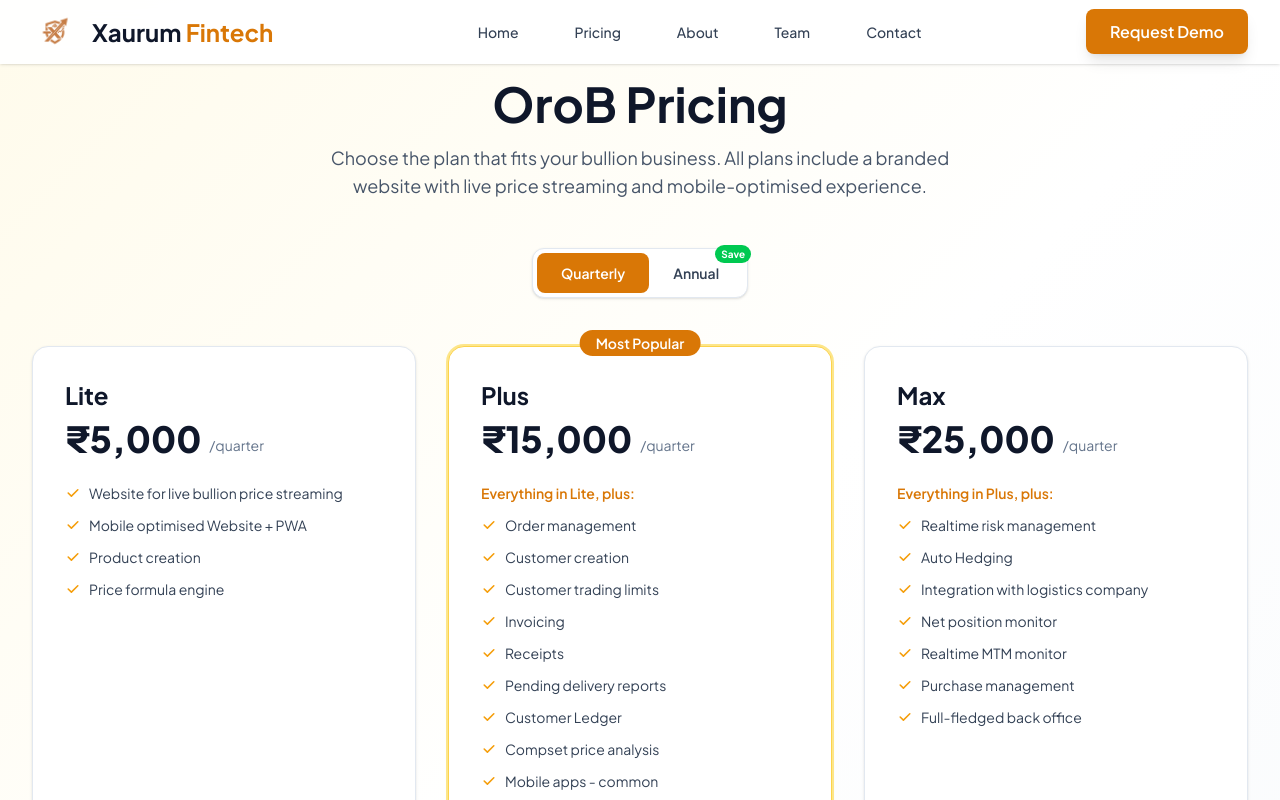
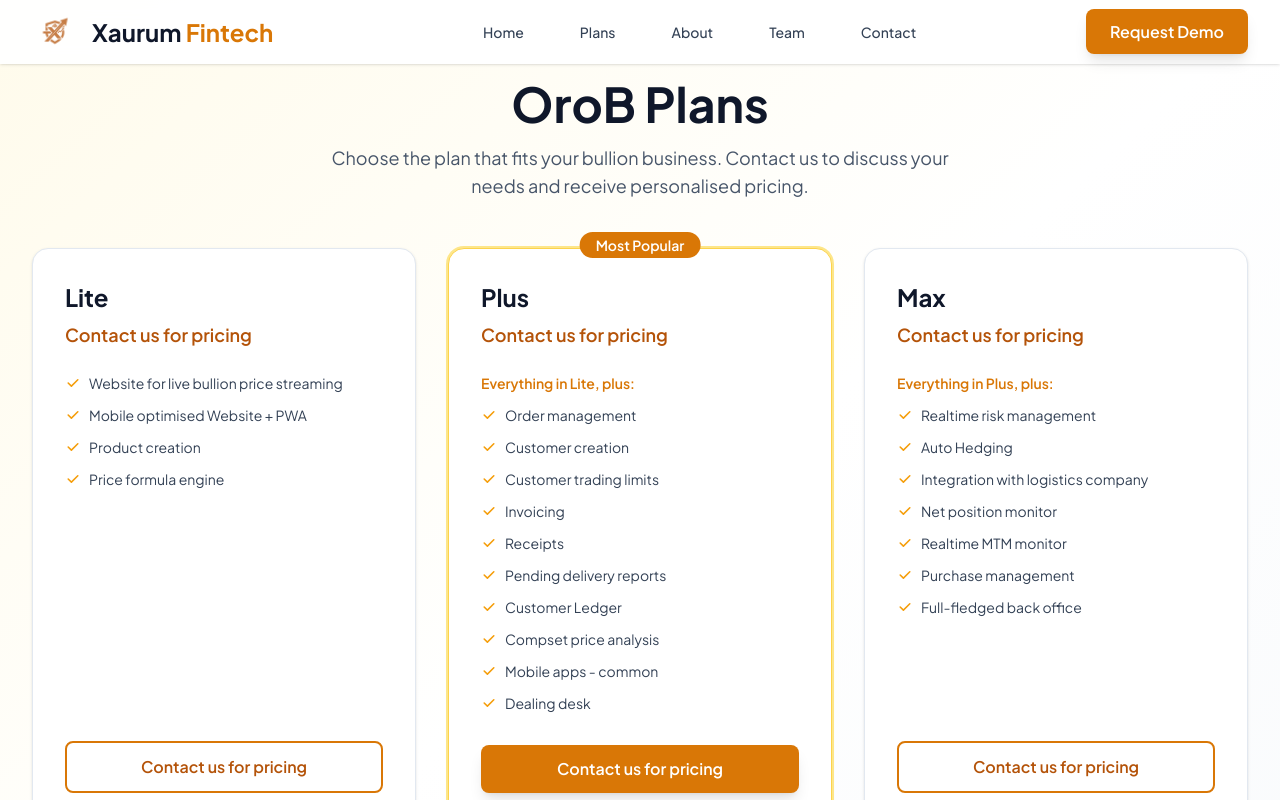
Before and after one commit to XAUrum-Fintech/XAUrum, a Vue app: page /pricing in a window 1280 px wide. Shown: the top 800 px of the page. Built offline with nearby package versions, Linux system fonts and the light colour scheme.

Commit message:
feat: replace published prices with contact pricing

```diff
--- a/src/components/Footer.vue
+++ b/src/components/Footer.vue
@@ -43,7 +43,7 @@
           <h3 class="text-lg font-semibold mb-6">Quick Links</h3>
           <ul class="space-y-3">
             <li><RouterLink to="/" class="text-secondary-300 hover:text-primary-400 transition-colors">Home</RouterLink></li>
-            <li><RouterLink to="/pricing" class="text-secondary-300 hover:text-primary-400 transition-colors">Pricing</RouterLink></li>
+            <li><RouterLink to="/pricing" class="text-secondary-300 hover:text-primary-400 transition-colors">Plans</RouterLink></li>
             <li><RouterLink to="/about" class="text-secondary-300 hover:text-primary-400 transition-colors">About</RouterLink></li>
             <li><RouterLink to="/team" class="text-secondary-300 hover:text-primary-400 transition-colors">Team</RouterLink></li>
             <li><a href="/#contact" class="text-secondary-300 hover:text-primary-400 transition-colors">Contact</a></li>
--- a/src/components/HeroSection.vue
+++ b/src/components/HeroSection.vue
@@ -25,7 +25,7 @@
               Request a Demo
             </a>
             <RouterLink to="/pricing" class="btn-outline text-lg px-8 py-4">
-              View Pricing
+              Explore Plans
             </RouterLink>
           </div>
 
--- a/src/components/Navigation.vue
+++ b/src/components/Navigation.vue
@@ -14,7 +14,7 @@
         <div class="hidden md:block">
           <div class="ml-10 flex items-baseline space-x-8">
             <RouterLink to="/" class="text-secondary-700 hover:text-primary-600 px-3 py-2 text-sm font-medium transition-colors">Home</RouterLink>
-            <RouterLink to="/pricing" class="text-secondary-700 hover:text-primary-600 px-3 py-2 text-sm font-medium transition-colors">Pricing</RouterLink>
+            <RouterLink to="/pricing" class="text-secondary-700 hover:text-primary-600 px-3 py-2 text-sm font-medium transition-colors">Plans</RouterLink>
             <RouterLink to="/about" class="text-secondary-700 hover:text-primary-600 px-3 py-2 text-sm font-medium transition-colors">About</RouterLink>
             <RouterLink to="/team" class="text-secondary-700 hover:text-primary-600 px-3 py-2 text-sm font-medium transition-colors">Team</RouterLink>
             <a href="/#contact" class="text-secondary-700 hover:text-primary-600 px-3 py-2 text-sm font-medium transition-colors">Contact</a>
@@ -47,7 +47,7 @@
     <div v-show="mobileMenuOpen" class="md:hidden">
       <div class="px-2 pt-2 pb-3 space-y-1 sm:px-3 bg-white border-t">
         <RouterLink to="/" class="text-secondary-700 hover:text-primary-600 block px-3 py-2 text-base font-medium" @click="mobileMenuOpen = false">Home</RouterLink>
-        <RouterLink to="/pricing" class="text-secondary-700 hover:text-primary-600 block px-3 py-2 text-base font-medium" @click="mobileMenuOpen = false">Pricing</RouterLink>
+        <RouterLink to="/pricing" class="text-secondary-700 hover:text-primary-600 block px-3 py-2 text-base font-medium" @click="mobileMenuOpen = false">Plans</RouterLink>
         <RouterLink to="/about" class="text-secondary-700 hover:text-primary-600 block px-3 py-2 text-base font-medium" @click="mobileMenuOpen = false">About</RouterLink>
         <RouterLink to="/team" class="text-secondary-700 hover:text-primary-600 block px-3 py-2 text-base font-medium" @click="mobileMenuOpen = false">Team</RouterLink>
         <a href="/#contact" class="text-secondary-700 hover:text-primary-600 block px-3 py-2 text-base font-medium" @click="mobileMenuOpen = false">Contact</a>
--- a/src/components/ProductsServices.vue
+++ b/src/components/ProductsServices.vue
@@ -106,7 +106,7 @@
             Request a Demo
           </a>
           <RouterLink to="/pricing" class="btn-outline text-lg px-8 py-4">
-            See Pricing Plans
+            Compare Plans
           </RouterLink>
         </div>
       </div>
--- a/src/data/pricing.js
+++ b/src/data/pricing.js
@@ -1,9 +1,7 @@
-export const pricingTiers = [
+export const plans = [
   {
     id: 'lite',
     name: 'Lite',
-    quarterlyPrice: 5000,
-    annualPrice: 16000,
     popular: false,
     features: [
       'Website for live bullion price streaming',
@@ -11,13 +9,11 @@
       'Product creation',
       'Price formula engine',
     ],
-    ctaLabel: 'Get Started',
+    ctaLabel: 'Contact us for pricing',
   },
   {
     id: 'plus',
     name: 'Plus',
-    quarterlyPrice: 15000,
-    annualPrice: 48000,
     popular: true,
     features: [
       'Everything in Lite, plus:',
@@ -32,13 +28,11 @@
       'Mobile apps - common',
       'Dealing desk',
     ],
-    ctaLabel: 'Choose Plus',
+    ctaLabel: 'Contact us for pricing',
   },
   {
     id: 'max',
     name: 'Max',
-    quarterlyPrice: 25000,
-    annualPrice: 80000,
     popular: false,
     features: [
       'Everything in Plus, plus:',
@@ -50,6 +44,6 @@
       'Purchase management',
       'Full-fledged back office',
     ],
-    ctaLabel: 'Go Max',
+    ctaLabel: 'Contact us for pricing',
   },
 ]
--- a/src/pages/PricingPage.vue
+++ b/src/pages/PricingPage.vue
@@ -1,69 +1,22 @@
 <script setup>
-import { computed, ref } from 'vue'
-import { pricingTiers } from '@/data/pricing'
-
-const billingCycle = ref('quarterly')
-
-const priceSuffix = computed(() => (billingCycle.value === 'quarterly' ? '/quarter' : '/year'))
-
-const formatPrice = (tier) => {
-  const value = billingCycle.value === 'quarterly' ? tier.quarterlyPrice : tier.annualPrice
-  return new Intl.NumberFormat('en-IN', {
-    style: 'currency',
-    currency: 'INR',
-    maximumFractionDigits: 0,
-  }).format(value)
-}
-
-const savingsPercent = (tier) => {
-  const annual = tier.annualPrice
-  const quarterlyAnnual = tier.quarterlyPrice * 4
-  return Math.round(((quarterlyAnnual - annual) / quarterlyAnnual) * 100)
-}
+import { plans } from '@/data/pricing'
 </script>
 
 <template>
   <main class="pt-20 pb-20 bg-gradient-to-br from-primary-50 via-white to-secondary-50 min-h-screen">
     <section class="max-w-7xl mx-auto px-4 sm:px-6 lg:px-8">
       <div class="text-center mb-12">
-        <h1 class="text-4xl md:text-5xl font-bold text-secondary-900 mb-4">OroB Pricing</h1>
+        <h1 class="text-4xl md:text-5xl font-bold text-secondary-900 mb-4">OroB Plans</h1>
         <p class="text-lg text-secondary-600 max-w-2xl mx-auto">
-          Choose the plan that fits your bullion business. All plans include a branded website
-          with live price streaming and mobile-optimised experience.
+          Choose the plan that fits your bullion business. Contact us to discuss your needs and
+          receive personalised pricing.
         </p>
       </div>
 
-      <!-- Billing Toggle -->
-      <div class="flex justify-center mb-12">
-        <div class="inline-flex rounded-xl border border-secondary-200 bg-white p-1 shadow-sm" role="group" aria-label="Billing cycle">
-          <button
-            type="button"
-            data-testid="billing-quarterly"
-            class="px-6 py-2.5 text-sm font-semibold rounded-lg transition-colors"
-            :class="billingCycle === 'quarterly' ? 'bg-primary-600 text-white' : 'text-secondary-700 hover:bg-secondary-100'"
-            :aria-pressed="billingCycle === 'quarterly'"
-            @click="billingCycle = 'quarterly'"
-          >
-            Quarterly
-          </button>
-          <button
-            type="button"
-            data-testid="billing-annual"
-            class="px-6 py-2.5 text-sm font-semibold rounded-lg transition-colors relative"
-            :class="billingCycle === 'annual' ? 'bg-primary-600 text-white' : 'text-secondary-700 hover:bg-secondary-100'"
-            :aria-pressed="billingCycle === 'annual'"
-            @click="billingCycle = 'annual'"
-          >
-            Annual
-            <span class="absolute -top-2 -right-2 bg-green-500 text-white text-[10px] font-bold px-1.5 py-0.5 rounded-full">Save</span>
-          </button>
-        </div>
-      </div>
-
-      <!-- Pricing Cards -->
+      <!-- Plan Cards -->
       <div class="grid grid-cols-1 md:grid-cols-3 gap-8">
         <article
-          v-for="tier in pricingTiers"
+          v-for="tier in plans"
           :key="tier.id"
           class="rounded-2xl border shadow-sm p-8 flex flex-col relative"
           :class="tier.popular
@@ -78,15 +31,9 @@
 
           <h2 class="text-2xl font-bold text-secondary-900 mb-2">{{ tier.name }}</h2>
 
-          <div class="mb-6">
-            <p class="flex items-end gap-2">
-              <span class="text-4xl font-extrabold text-secondary-900" :data-testid="`price-${tier.id}`">{{ formatPrice(tier) }}</span>
-              <span class="text-sm text-secondary-500 pb-1">{{ priceSuffix }}</span>
-            </p>
-            <p v-if="billingCycle === 'annual'" class="text-sm text-green-600 font-medium mt-1">
-              Save {{ savingsPercent(tier) }}% vs quarterly
-            </p>
-          </div>
+          <p class="mb-6 text-lg font-semibold text-primary-700" :data-testid="`pricing-contact-${tier.id}`">
+            Contact us for pricing
+          </p>
 
           <ul class="space-y-3 text-sm text-secondary-700 mb-8 flex-1">
             <li v-for="feature in tier.features" :key="feature" class="flex items-start gap-2">
@@ -99,7 +46,7 @@
           </ul>
 
           <a
-            href="#contact"
+            href="/#contact"
             class="w-full text-center py-3 px-6 rounded-lg font-semibold transition-colors duration-200"
             :class="tier.popular
               ? 'bg-primary-600 hover:bg-primary-700 text-white shadow-lg'
@@ -110,11 +57,6 @@
         </article>
       </div>
 
-      <!-- Tax disclaimer -->
-      <p class="mt-8 text-center text-sm text-secondary-500">
-        * All prices are exclusive of GST. Applicable taxes will be charged additionally.
-      </p>
-
       <!-- FAQ-like note -->
       <div class="mt-16 text-center">
         <div class="inline-block bg-white rounded-xl border border-secondary-200 p-6 max-w-2xl">
@@ -124,7 +66,7 @@
             including dedicated support, custom integrations, and SLA guarantees.
           </p>
           <a href="/#contact" class="text-primary-600 font-semibold hover:text-primary-700 transition-colors">
-            Contact us for a custom quote →
+            Contact us to discuss your requirements →
           </a>
         </div>
       </div>
--- a/src/router/index.js
+++ b/src/router/index.js
@@ -21,8 +21,8 @@
       name: 'pricing',
       component: PricingPage,
       meta: {
-        title: 'Pricing — OroB Lite, Plus & Max Plans | Xaurum Fintech',
-        description: 'Choose the right OroB plan for your bullion business. Lite, Plus, and Max subscriptions with quarterly and annual billing. GST additional.',
+        title: 'OroB Lite, Plus & Max Plans | Xaurum Fintech',
+        description: 'Explore OroB Lite, Plus, and Max plans for your bullion business. Contact Xaurum Fintech for personalised pricing.',
       },
     },
     {
```
Also changed, not shown: 2 other files (tests, documents, lock files or other folders).
